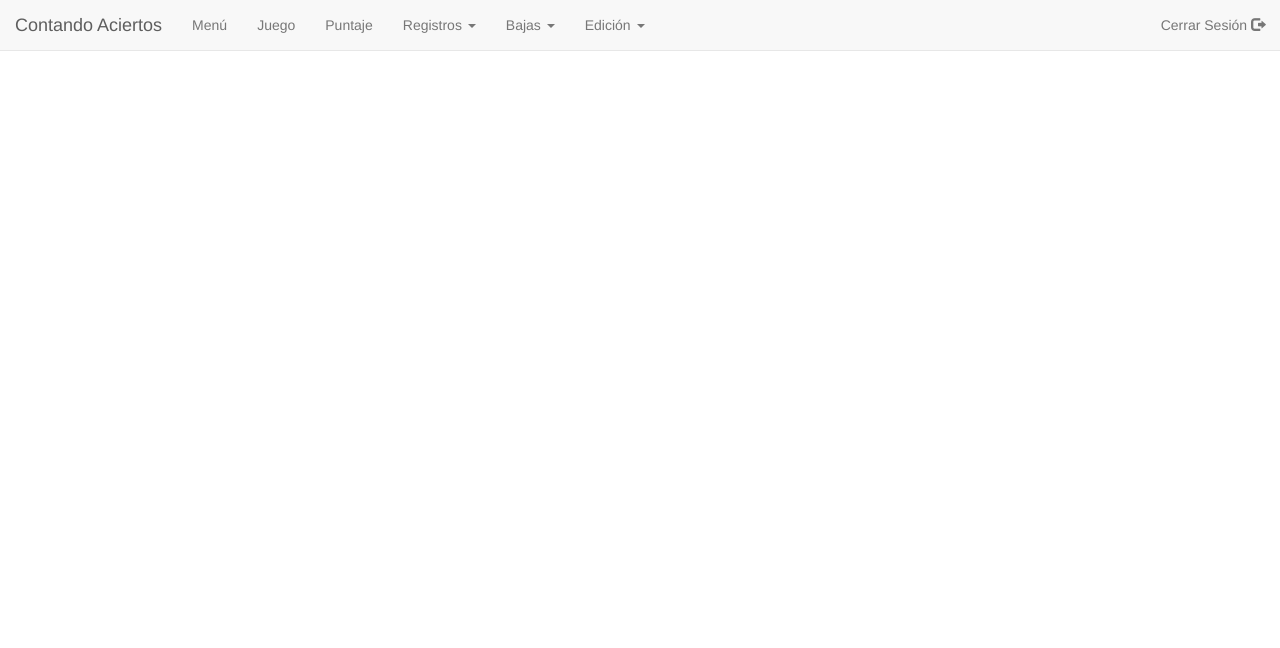
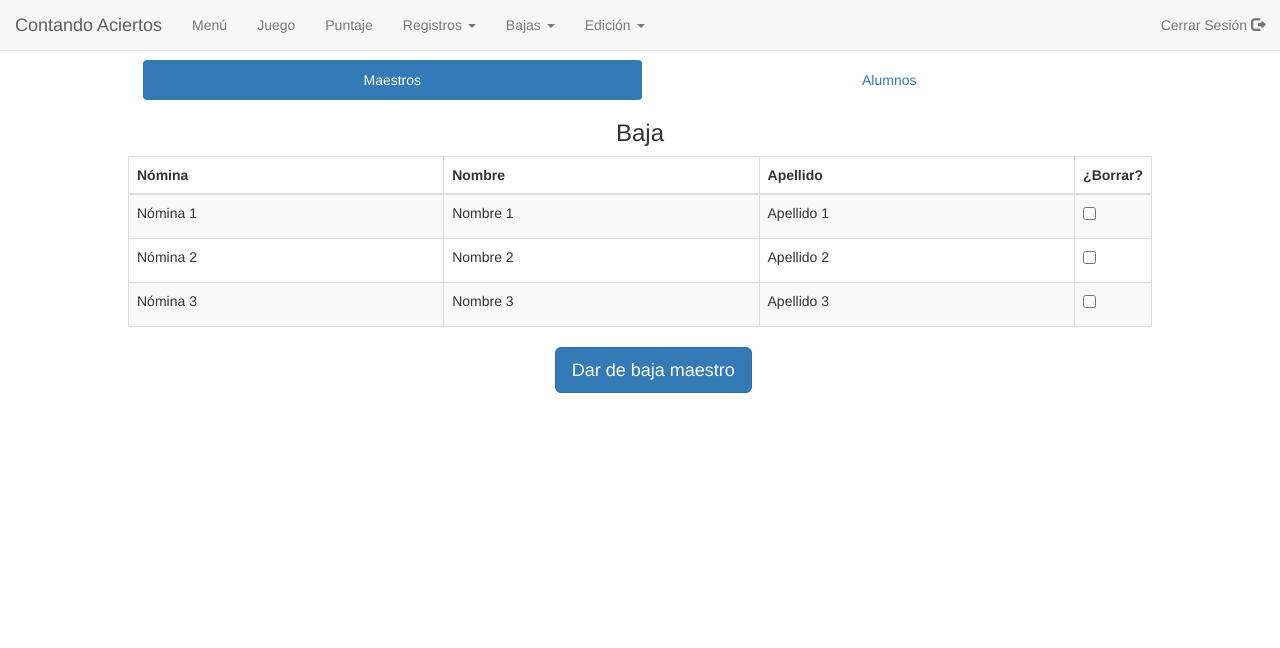
Before and after one commit to luisreyna93/ContandoAciertos, a PHP site: page /views/delUsuarios.php in a window 1280 px wide. Shown: the top 648 px of the page. Run offline with PHP 8.4, Linux system fonts and the light colour scheme.

Commit message:
Finished delete view for users

```diff
--- /dev/null
+++ b/css/delUsuarios.css
@@ -0,0 +1,17 @@
+#edicionUsuarios {
+	margin: auto;
+	width: 80%;
+}
+
+#edicionMaestros {
+	margin: auto;
+	width: 40%;
+}
+
+#bajaAlumno {
+    margin-left: -15px;
+}
+
+#bajaMaestro {
+    margin-left: -15px;
+}
--- a/views/delUsuarios.php
+++ b/views/delUsuarios.php
@@ -4,6 +4,8 @@ include_once('../elements/header.php');
 ?>
 
     <title>Contando Aciertos - Baja de Usuarios</title>
+    <link type = 'text/css' rel = 'stylesheet' href = '../css/footerHeader.css'>
+    <link type = 'text/css' rel = 'stylesheet' href = '../css/delUsuarios.css'>
     </head>
 
     <?php
@@ -11,6 +13,109 @@ include_once('../elements/header.php');
     ?>
 
     <body>
+        <body>
+    	<div id="edicionUsuarios" class="container">
+	    	<ul class="nav nav-pills nav-justified">
+				<li class="active"><a data-toggle="pill" href="#Maestros">Maestros</a></li>
+				<li><a data-toggle="pill" href="#Alumnos">Alumnos</a></li>
+			</ul>
+
+			<div class="tab-content">
+				<div id="Maestros" class="tab-pane fade in active">
+					<h3 class="text-center">Baja</h3>
+					<div class="row">
+						<table class="table table-striped table-bordered">
+                            <thead>
+                            <tr>
+                                <th class="col-md-4">Nómina</th>
+                                <th class="col-md-4">Nombre</th>
+                                <th class="col-md-4">Apellido</th>
+                                <th>¿Borrar?</th>
+                            </tr>
+                            </thead>
+                            <tbody>
+                            <tr>
+                                <td>Nómina 1</td>
+                                <td>Nombre 1</td>
+                                <td>Apellido 1</td>
+                                <td>
+                                    <label><input type="checkbox" value=""></label>
+                                </td>
+                            </tr>
+                            <tr>
+                                <td>Nómina 2</td>
+                                <td>Nombre 2</td>
+                                <td>Apellido 2</td>
+                                <td>
+                                    <label><input type="checkbox" value=""></label>
+                                </td>
+                            </tr>
+                            <tr>
+                                <td>Nómina 3</td>
+                                <td>Nombre 3</td>
+                                <td>Apellido 3</td>
+                                <td>
+                                    <label><input type="checkbox" value=""></label>
+                                </td>
+                            </tr>
+                            </tbody>
+                        </table>
+						<div class="col-sm-2 col-sm-offset-5">
+							<div class="form-group">
+								<button class="btn btn-primary btn-lg" id="bajaMaestro">Dar de baja maestro</button>
+							</div>
+						</div>
+					</div>
+				</div>
+				<div id="Alumnos" class="tab-pane fade">
+					<h3 class="text-center">Baja</h3>
+					<div class="row">
+						<table class="table table-striped table-bordered">
+                            <thead>
+                            <tr>
+                                <th class="col-md-4">Matrícula</th>
+                                <th class="col-md-4">Nombre</th>
+                                <th class="col-md-4">Apellido</th>
+                                <th>¿Borrar?</th>
+                            </tr>
+                            </thead>
+                            <tbody>
+                            <tr>
+                                <td>Matrícula 1</td>
+                                <td>Nombre 1</td>
+                                <td>Apellido 1</td>
+                                <td>
+                                    <label><input type="checkbox" value=""></label>
+                                </td>
+                            </tr>
+                            <tr>
+                                <td>Matrícula 2</td>
+                                <td>Nombre 2</td>
+                                <td>Apellido 2</td>
+                                <td>
+                                    <label><input type="checkbox" value=""></label>
+                                </td>
+                            </tr>
+                            <tr>
+                                <td>Matrícula 3</td>
+                                <td>Nombre 3</td>
+                                <td>Apellido 3</td>
+                                <td>
+                                    <label><input type="checkbox" value=""></label>
+                                </td>
+                            </tr>
+                            </tbody>
+                        </table>
+						<div class="col-sm-2 col-sm-offset-5">
+							<div class="form-group">
+								<button class="btn btn-primary btn-lg" id="bajaAlumno">Dar de baja alumno</button>
+							</div>
+						</div>
+					</div>
+				</div>
+			</div>
+		</div>
+    </body>
 
 <?php
 include_once('../elements/footer.php');
```
